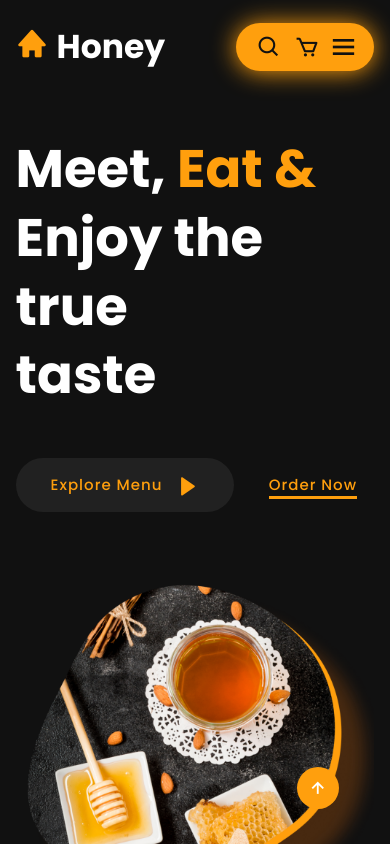
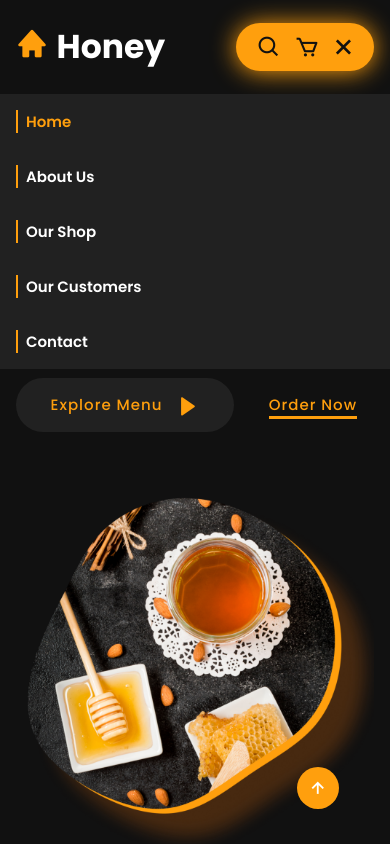
Before and after one commit to chrismbah/Honey-Foods, a plain HTML site: page index.html in a window 390 px wide. Both pictures are taken after a click on the element 343 px from the left and 47 px from the top of the page. Shown: the top 844 px of the page. Drawn offline with nearby package versions, Linux system fonts and the light colour scheme.

Commit message:
Final Result

```diff
--- a/app.js
+++ b/app.js
@@ -3,3 +3,31 @@ const header=document.querySelector("header");
 window.addEventListener("scroll", function(){
     header.classList.toggle("sticky",window.scrollY>10);
 })
+let menu=document.querySelector("#menu-icon");
+let navlist =document.querySelector(".navlist");
+
+menu.onclick=()=>{
+    menu.classList.toggle("bx-x");
+    navlist.classList.toggle("open")
+}
+window.onscroll=()=>{
+    menu.classList.remove("bx-x")
+    navlist.classList.remove("open")
+}
+const sr = ScrollReveal({
+    origin:"top",
+    distance:"85px",
+    duration:"2500",
+    reset:true
+})
+sr.reveal(".home-text",{delay:300});
+sr.reveal(".home-img",{delay:400});
+sr.reveal(".container",{delay:400});
+
+sr.reveal(".about-img",{});
+sr.reveal(".about-text",{delay:300});
+
+sr.reveal(".middle-text",{});
+sr.reveal(".row-btn,.shop-content",{delay:300});
+
+sr.reveal(".review-content,.contact",{delay:300});
--- a/index.css
+++ b/index.css
@@ -308,7 +308,7 @@ header.sticky{
     padding: 35px;
     border-radius: 3rem;
     background: var(--other-color);
-    min-height: 300px;
+    min-height: 280px;
     transition: all .5s ease;
 }
 .box:hover{
@@ -486,8 +486,8 @@ header.sticky{
         margin: 1rem;
         border-left: 2px solid var(--main-color);
     }
-    .navlist .open{
-        top: 100%;
+    .navlist.open{
+        top:100%
     }
 }
 @media (max-width:1045px) {
@@ -547,3 +547,16 @@ header.sticky{
         gap: 1.5rem;
     }
 }
+@media (max-width:475px) {
+    :root{
+        --bg-font:2.8rem;
+        --h2-font:1.8rem;
+    }
+}
+
+@media (max-width:475px) {
+    .home{
+        height: 110vh;
+        gap: .1rem;
+    }
+}
--- a/index.html
+++ b/index.html
@@ -113,7 +113,7 @@
         </div>
         <div class="row">
           <img src="img/p2.png" alt="shop1" />
-          <h3>BlueBerry Honey</h3>
+          <h3>Pure Honey</h3>
           <p>It is a long established fact that a reader</p>
           <div class="in-text">
             <div class="price">
@@ -254,7 +254,7 @@
         <div class="contact-text">
           <h2>Contact Us</h2>
           <p>
-            Over its history as a food,the main uses ofhoney are in cookinhg
+            Over its history as a food,the main uses of honey are in cookinhg
             ,baking ,desserts and as ap spread on bread,as an addition to
             various beverages such as tea and as a sweetener in some commercial
             bevrages
@@ -288,6 +288,8 @@
     <a href="#" class="scroll">
       <i class="bx bx-up-arrow-alt"></i>
     </a>
+    <script src="https://unpkg.com/scrollreveal"></script>
+
     <script src="app.js"></script>
   </body>
 </html>
```
